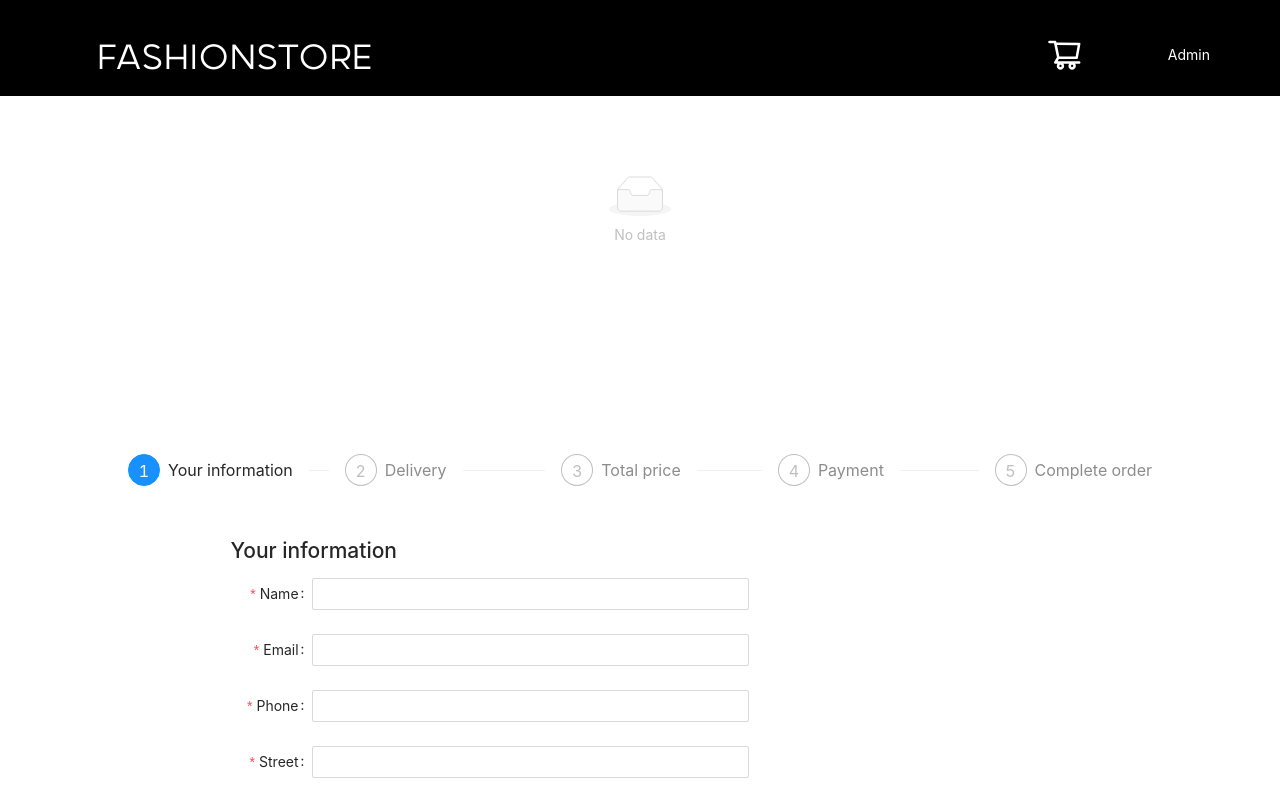
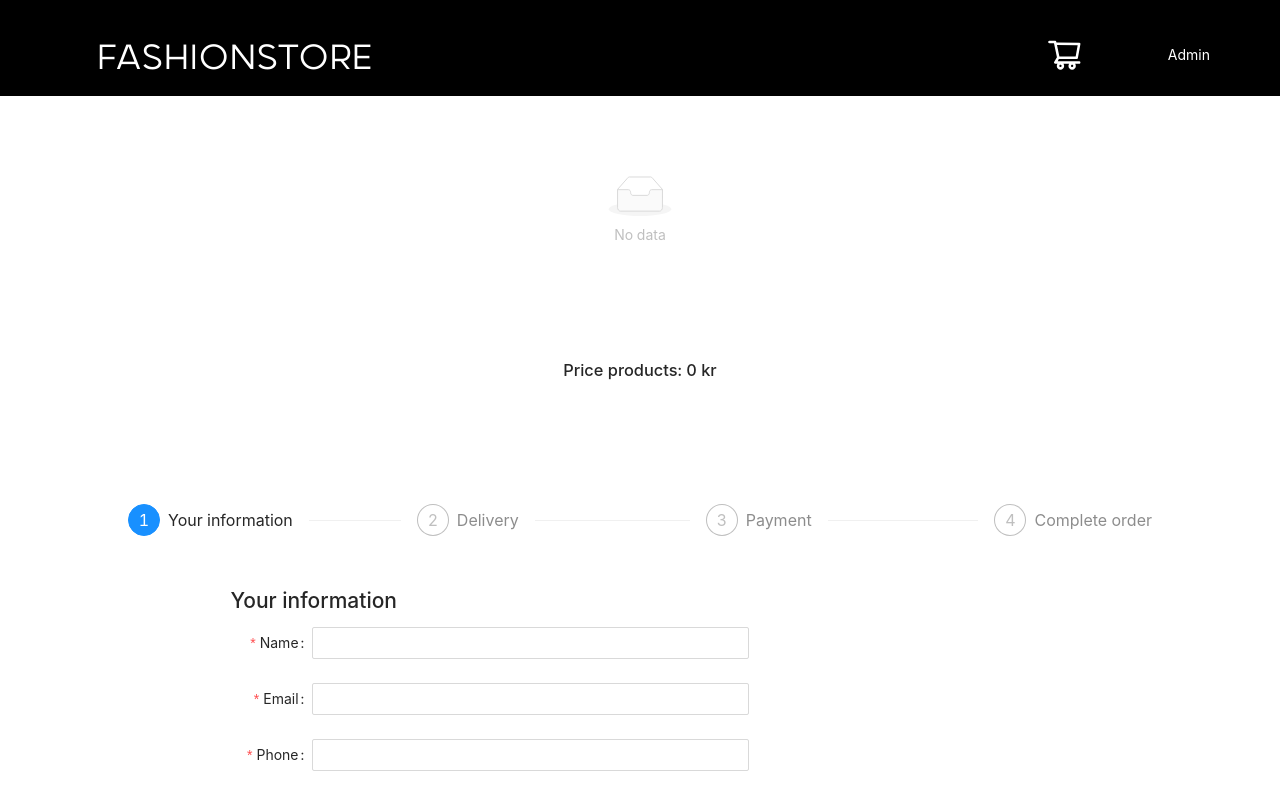
Before and after one commit to msmalinosterberg/miniprojekt, a React (Create React App) app: page /cart in a window 1280 px wide. Shown: the top 793 px of the page. Built offline with nearby package versions, Linux system fonts and the light colour scheme.

Commit message:
Fix styling prod detail view.

```diff
--- a/src/componenets/Cart/CartView.tsx
+++ b/src/componenets/Cart/CartView.tsx
@@ -20,10 +20,6 @@ const steps = [
   {
     title: 'Delivery',
     content: 'Second-content',
-  },
-  {
-    title: 'Total price',
-    content: 'Third-content',
   },
   {
     title: 'Payment',
@@ -54,25 +50,23 @@ class CartView extends Component<{}, State> {
         this.setState({ current: this.state.current - 1});
     }
 
-
-
     render() {
         const { current } = this.state;
         const stepsComponents: any = {
             0: InformationForm,
             1: DeliverySelection,
-            2: TotalPrice,
-            3: PaymentMethod,
-            4: CompleteOrder,
+            2: PaymentMethod,
+            3: CompleteOrder,
         };
         const StepsComponent = stepsComponents[current];
 
         return(
             <CartContext.Consumer>
-                {({ disablePlaceOrderButton }) => {
+                {({ getTotalPriceProducts }) => {
                     return (
                         <Row style={cartViewContainerStyle}>
-                            <CartItemsList/>
+                            <CartItemsList />
+                            <h3 style={priceTextStyle}>Price products: {getTotalPriceProducts()  + ' kr '}</h3>
                             <Steps current={this.state.current} style={{ marginTop: '7rem' }}>
                                 {steps.map(item => (
                                 <Step key={item.title} title={item.title} />
@@ -80,38 +74,6 @@ class CartView extends Component<{}, State> {
                             </Steps>
                             <StepsComponent
                                 next={this.next} />
-                            {/* <div className="steps-action">
-                                {this.state.current < steps.length - 1 && (
-                                    <Col span={24}>
-                                        <Button type="primary" onClick={() => this.next()}>
-                                            Next
-                                        </Button>
-                                    </Col>
-                                )}
-                                {this.state.current === steps.length - 1 && (
-                                <Button type="primary" onClick={() => message.success('Processing complete!')}>
-                                    Done
-                                </Button>
-                                )}
-                                {this.state.current > 0 && (
-                                <Button style={{ margin: '0 8px' }} onClick={() => this.prev()}>
-                                    Previous
-                                </Button>
-                                )}
-                            </div> */}
-
-                            {/* {/* <Col span={24} style={columnStyle}>
-                                <CartItemsList/>
-                                <Divider />
-                                <InformationForm />
-                                <Divider />
-                                <DeliverySelection />
-                                <Divider />
-                                <TotalPrice />
-                                <Divider />
-                                <PaymentMethod />
-                            </Col> */}
-
                         </Row>
                     );
                 }}
@@ -131,7 +93,7 @@ const cartViewContainerStyle: CSSProperties = {
     margin: 'auto'
 }
 
-const columnStyle: CSSProperties = {
-    marginTop: '3rem',
-    marginBottom: '3rem',
+const priceTextStyle: CSSProperties = {
+    textAlign: 'center',
+    marginTop: '1rem'
 }
--- a/src/componenets/Cart/DeliverySelection.tsx
+++ b/src/componenets/Cart/DeliverySelection.tsx
@@ -40,7 +40,8 @@ class DeliverySection extends React.Component<Props> {
               Delivery
           </h2>
           <Radio.Group options={this.mapMethodToRadio()} onChange={this.onChange} value={value} />
-          <Button type="primary" onClick={this.props.next}>
+          <br/>
+          <Button type="primary" style={buttonStyle} onClick={this.props.next}>
             Next
           </Button>
       </Content>
@@ -53,3 +54,7 @@ export default DeliverySection;
 const contentStyle: CSSProperties = {
   padding: '4rem'
 }
+
+const buttonStyle: CSSProperties = {
+  marginTop: '3rem'
+}
--- a/src/componenets/ProductDetails/ProductDetails.tsx
+++ b/src/componenets/ProductDetails/ProductDetails.tsx
@@ -1,4 +1,4 @@
-import { Layout, Row, Col, message } from 'antd';
+import { Layout, Row, Col, message, Button } from 'antd';
 import { Component, ContextType, CSSProperties } from 'react';
 import { Image } from 'antd';
 import { RouteComponentProps, withRouter } from 'react-router-dom';
@@ -30,58 +30,42 @@ class ProductDetails extends Component <Props, State> {
     render () {
         const { addProductToCart } = this.context;
         return (
-            <Layout style={detailContainer}>
-                <Row justify="center" align="top" style={{ marginTop:'0.5rem' }}>
-                    <div style = {divStyle}>
-                        <Col lg={{span: 12}}>
+            <Row style={detailContainer}>
+                <Col lg={{span: 10}} style={columnStyle}>
                     <Image
-                            width={450}
-                            style={imageStyle}
-                            src={this.state.product.imageUrl}/>
+                        src={this.state.product.imageUrl}
+                    />
                 </Col>
-                    </div>
 
-                    <Col lg={{span: 12}}>
+                <Col lg={{span: 10}} style={columnStyle}>
                     <h2 style={titleStyle}>{this.state.product.title}</h2>
-                        <h3 style={descriptionStyle}>{this.state.product.description} </h3>
+                    <h4>{this.state.product.description} </h4>
                     <h2 style={price}>{this.state.product.price + ' kr'} </h2>
-                        <button style={{marginTop: '1rem'}}onClick={(e) => { success(); addProductToCart(this.state.product, undefined)}} >Add to cart </button>
+                    <Button type="primary" style={{ marginTop: '1rem', width: '8rem', marginBottom: '6rem' }} onClick={(e) => { success(); addProductToCart(this.state.product, undefined)}} >Add to cart </Button>
                 </Col>
             </Row>
-            </Layout>
         );
     }
 }
 
 export default withRouter(ProductDetails as any);
 
-
-const divStyle: CSSProperties = {
-    padding: '1rem'
+const detailContainer: CSSProperties = {
+    display: 'flex',
+    justifyContent: 'space-around',
+    width: '80%',
+    margin: 'auto',
 }
 
-const detailContainer: CSSProperties = {
-    background: 'white',
-    width: '100%',
-    height: '100vh',
+const columnStyle: CSSProperties = {
     display: 'flex',
-    justifyContent: 'center',
-    alignItems: 'center',
-    color: 'black',
-    padding: '1rem',
-    marginBottom: '1rem'
-}
-
-const imageStyle: CSSProperties = {
-   alignItems: 'center'
+    flexDirection: 'column',
+    marginTop: '10rem',
+    marginBottom: '5rem',
 }
 
 const titleStyle: CSSProperties = {
    fontSize: '2rem'
-}
-
-const descriptionStyle: CSSProperties = {
-
 }
 
 const price: CSSProperties = {
--- a/src/contexts/CartContext.tsx
+++ b/src/contexts/CartContext.tsx
@@ -47,6 +47,7 @@ interface ContextValue extends State {
     setDeliveryMethod: (method: DeliveryMethod) => void;
     deleteProductFromCart: (id: number) => void;
     getTotalPrice: () => void;
+    getTotalPriceProducts: () => void;
     getBadgeQuantity: () => number;
     updateUserInfo: (userInfo: UserInfo) => void;
     updatePaymentInfo: (paymentInfo: PaymentMethod) => void;
@@ -64,6 +65,7 @@ export const CartContext = createContext<ContextValue>({
     setDeliveryMethod: () => {},
     deleteProductFromCart: () => {},
     getTotalPrice: () => {},
+    getTotalPriceProducts: () => {},
     getBadgeQuantity: () => 0,
     updateUserInfo: () => {},
     updatePaymentInfo: () => {},
@@ -116,15 +118,19 @@ class CartProvider extends Component<{}, State> {
         this.setState({ cart: newCartItemsList });
     }
 
-    getTotalPrice = () => {
+    getTotalPriceProducts = () => {
         let cartItems = this.state.cart;
         let totalPriceProducts = (
             cartItems
             .map((item: any) => item.product.price * item.quantity)
             .reduce((a: number, b: number) => a + b, 0)
         );
+        return totalPriceProducts;
+    }
+
+    getTotalPrice = () => {
         let deliveryPrice = this.state.deliveryMethod?.price;
-        return totalPriceProducts + (deliveryPrice as number);
+        return this.getTotalPriceProducts() + (deliveryPrice as number);
     }
 
     getBadgeQuantity = () => {
@@ -194,6 +200,7 @@ class CartProvider extends Component<{}, State> {
                 setDeliveryMethod: this.setDeliveryMethod,
                 deleteProductFromCart: this.deleteProductFromCart,
                 getTotalPrice: this.getTotalPrice,
+                getTotalPriceProducts: this.getTotalPriceProducts,
                 getBadgeQuantity: this.getBadgeQuantity,
                 updateUserInfo: this.updateUserInfo,
                 updatePaymentInfo: this.updatePaymentInfo,
```
Lines whose indentation alone changed are shown as unchanged.
